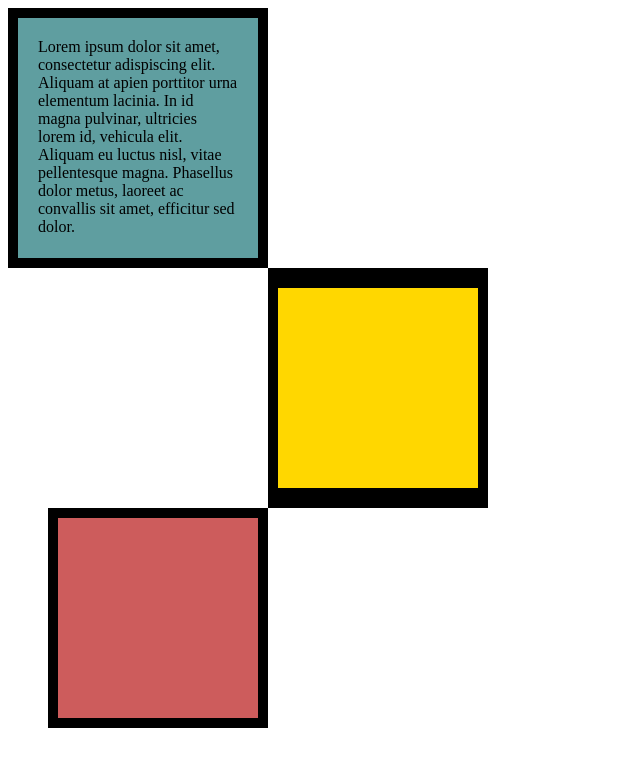
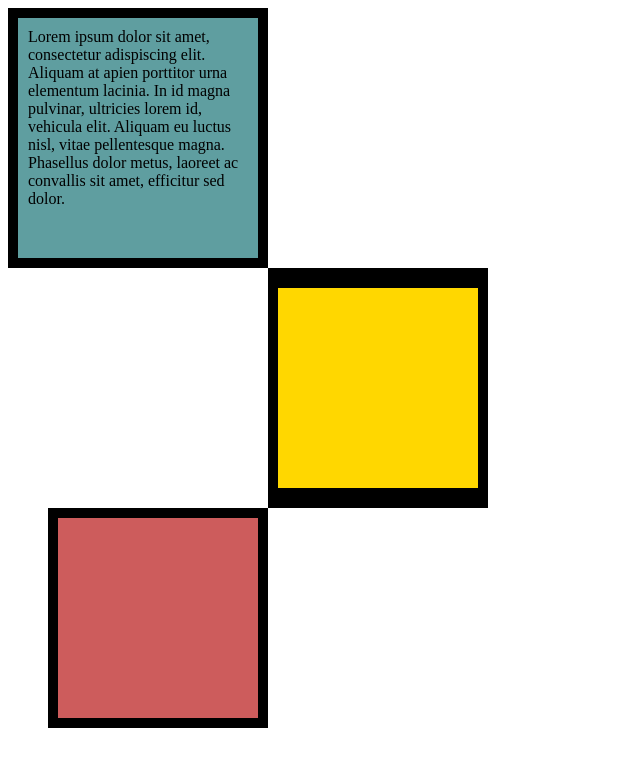
Before and after one commit to fatalla-52/Box-Model, a plain HTML site: page index.html in a window 1280 px wide. Shown: the whole page, without its empty margins (0-640 px from the left). Drawn offline with Linux system fonts and the light colour scheme.

Commit message:
Update index.html

```diff
--- a/index.html
+++ b/index.html
@@ -28,7 +28,7 @@
             margin-left: 40px;
         }
         p {
-            margin: 0;
+            margin: -10px;
         }
     </style>
 </head>
```
